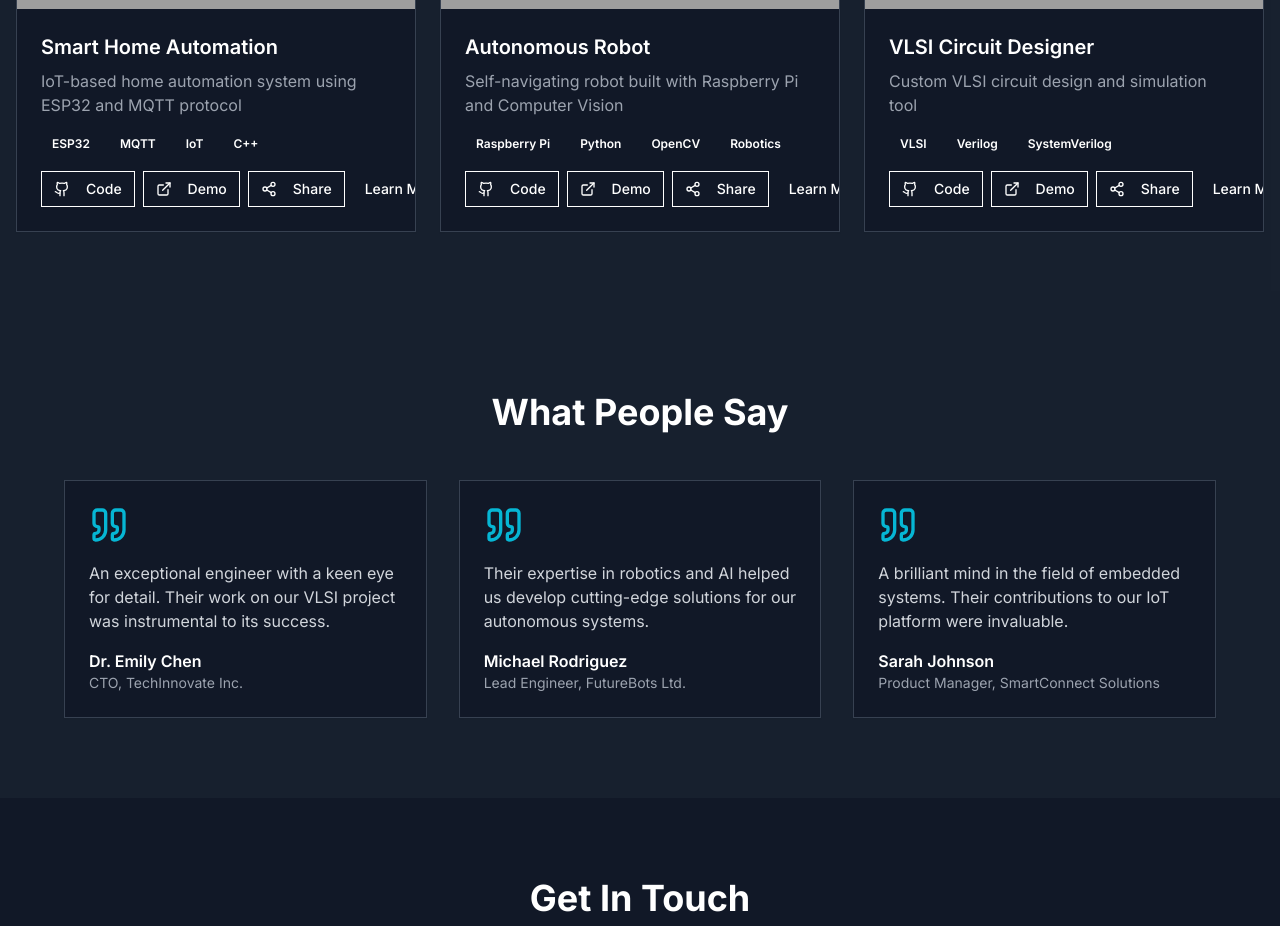
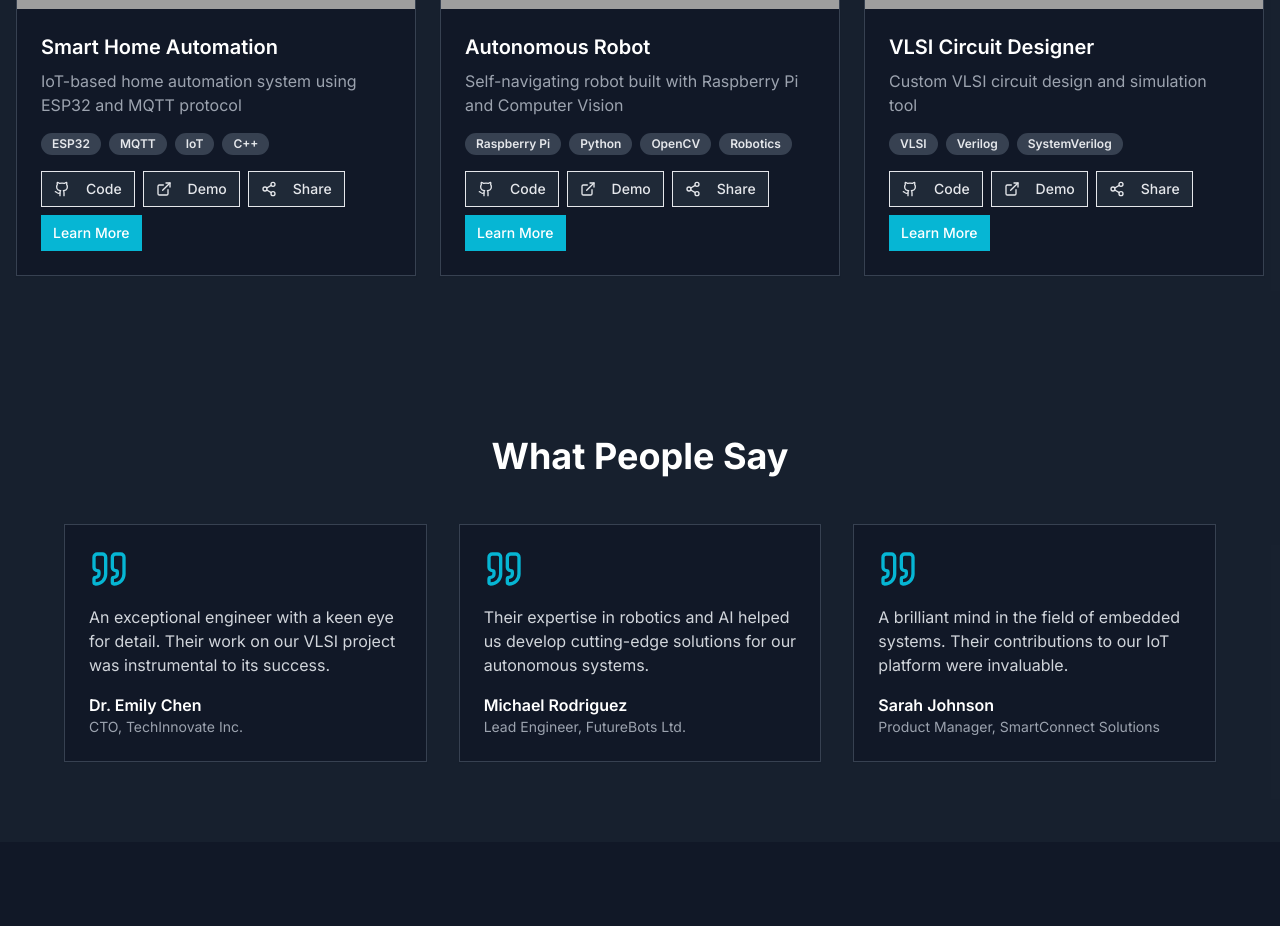
Before and after one commit to austin207/tech-portfolio, a Next.js app: page / in a window 1280 px wide. Shown: the part 3520-4446 px from the top of the page. Built offline with nearby package versions, Linux system fonts and the light colour scheme; grey boxes are pictures that could not be loaded.

Commit message:
Update Projects.tsx

```diff
--- a/app/components/Projects.tsx
+++ b/app/components/Projects.tsx
@@ -72,7 +72,7 @@ export default function Projects() {
               whileInView={{ opacity: 1, y: 0 }}
               transition={{ duration: 0.5, delay: index * 0.1 }}
             >
-              <Card className="bg-gray-900 border-gray-700 overflow-hidden">
+              <Card className="bg-gray-900 border-gray-700 overflow-hidden rounded-lg">
                 <CardHeader className="p-0">
                   <img
                     src={project.image || "/placeholder.svg"}
@@ -85,29 +85,29 @@ export default function Projects() {
                   <p className="text-gray-400 mb-4">{project.description}</p>
                   <div className="flex flex-wrap gap-2 mb-4">
                     {project.tags.map((tag) => (
-                      <Badge key={tag} variant="secondary">
+                      <Badge key={tag} variant="secondary" className="bg-gray-700 text-gray-200">
                         {tag}
                       </Badge>
                     ))}
                   </div>
-                  <div className="flex gap-2">
-                    <Button variant="outline" size="sm" asChild>
+                  <div className="flex flex-wrap gap-2">
+                    <Button variant="outline" size="sm" asChild className="bg-gray-800 text-gray-200 hover:bg-gray-700">
                       <a href={project.github}>
                         <Github className="w-4 h-4 mr-2" />
                         Code
                       </a>
                     </Button>
-                    <Button variant="outline" size="sm" asChild>
+                    <Button variant="outline" size="sm" asChild className="bg-gray-800 text-gray-200 hover:bg-gray-700">
                       <a href={project.demo}>
                         <ExternalLink className="w-4 h-4 mr-2" />
                         Demo
                       </a>
                     </Button>
-                    <Button variant="outline" size="sm" onClick={() => shareProject(project)}>
+                    <Button variant="outline" size="sm" onClick={() => shareProject(project)} className="bg-gray-800 text-gray-200 hover:bg-gray-700">
                       <Share2 className="w-4 h-4 mr-2" />
                       Share
                     </Button>
-                    <Button variant="default" size="sm" asChild>
+                    <Button variant="default" size="sm" asChild className="bg-cyan-500 text-white hover:bg-cyan-600">
                       <Link href={project.link}>
                         Learn More
                       </Link>
```
